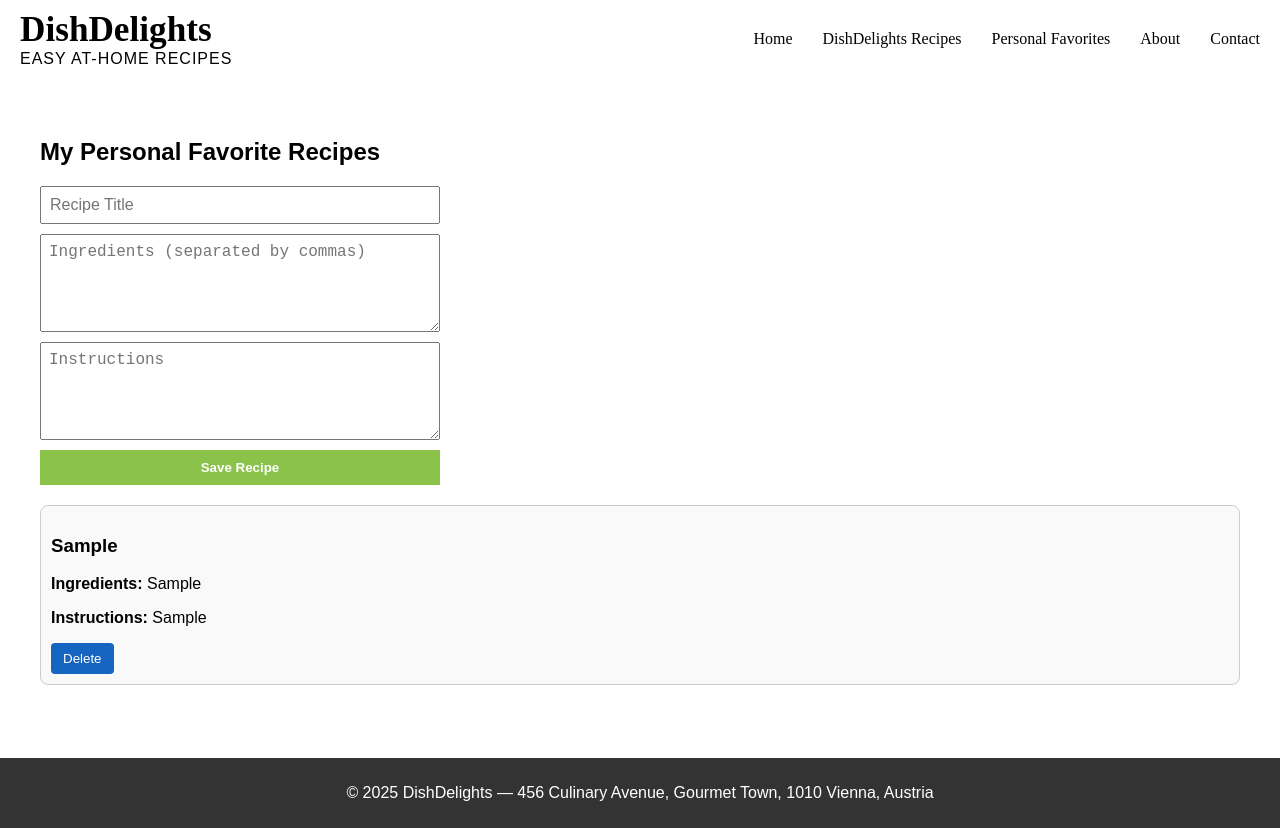
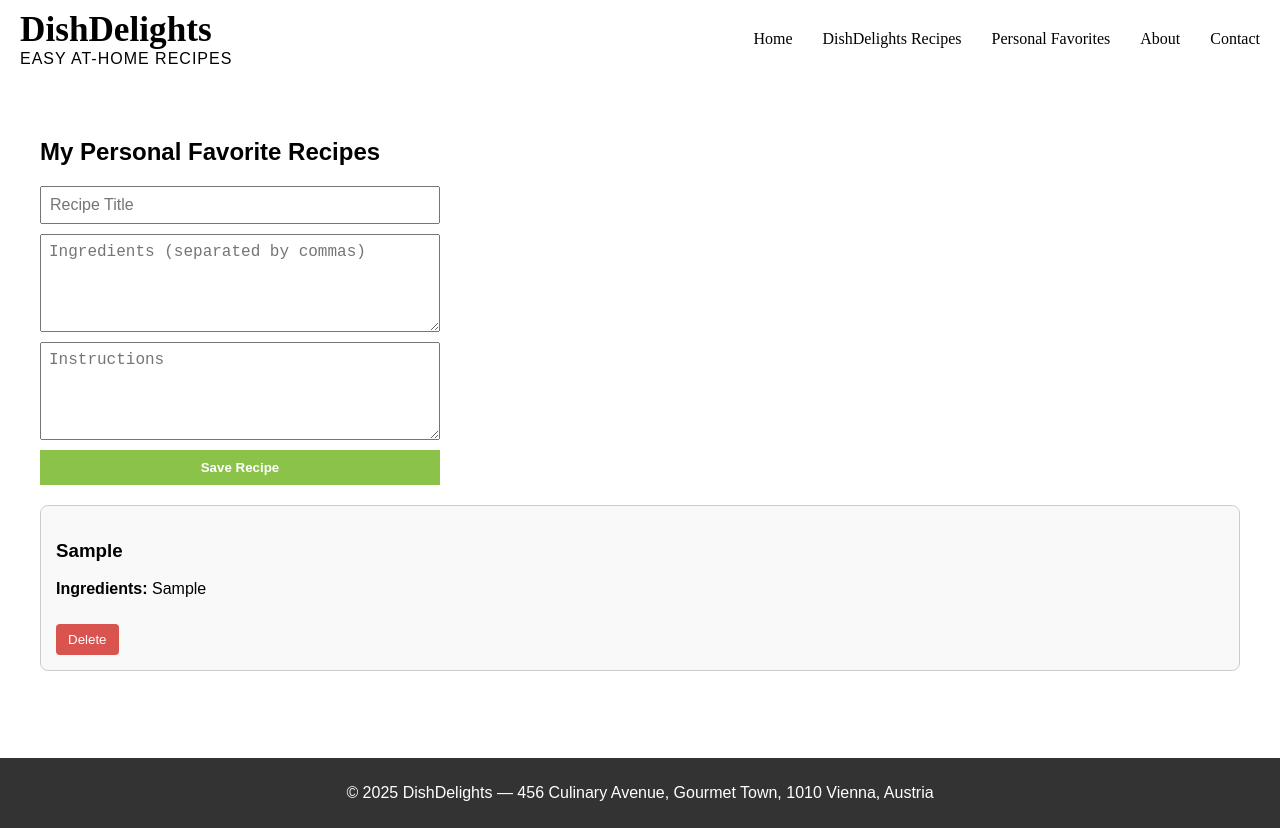
Before and after one commit to marthasunneva/examcodes, a React (Vite) app: page /favorites in a window 1280 px wide. Both pictures are taken after typing "Sample", "Sample", "Sample" into the empty fields and a click on the button "Save Recipe". Built offline with nearby package versions, Linux system fonts and the light colour scheme; a web font is replaced by a local one.

Commit message:
Version2

```diff
--- a/src/App.jsx
+++ b/src/App.jsx
@@ -6,7 +6,6 @@ import Footer from './components/Footer'
 
 import Home from './pages/Home'
 import Recipes from './pages/Recipes'
-//import DummyRecipes from './pages/DummyRecipes'
 import Favorites from './pages/Favorites'
 import About from './pages/About'
 import Contact from './pages/Contact'
--- a/src/pages/Favorites.jsx
+++ b/src/pages/Favorites.jsx
@@ -1,69 +1,85 @@
-import React, { useState, useEffect } from 'react'
-import RecipeForm from '../components/RecipeForm'
+// src/pages/Favorites.jsx
+import React, { useState, useEffect } from 'react';
+import RecipeForm from '../components/RecipeForm';
 
 function Favorites() {
-  const [favorites, setFavorites] = useState([])
+  const [favorites, setFavorites] = useState([]);
 
-  // Load from localStorage on mount
+  // Load favorites from localStorage when the component mounts
   useEffect(() => {
-    const stored = localStorage.getItem('favoriteRecipes')
-    if (stored) {
-      setFavorites(JSON.parse(stored))
+    const storedFavorites = localStorage.getItem('favoriteRecipes');
+    if (storedFavorites) {
+      setFavorites(JSON.parse(storedFavorites));
     }
-  }, [])
+  }, []);
 
-  // Save to localStorage whenever favorites change
+  // Save favorites to localStorage whenever the favorites state changes
   useEffect(() => {
-    localStorage.setItem('favoriteRecipes', JSON.stringify(favorites))
-  }, [favorites])
+    localStorage.setItem('favoriteRecipes', JSON.stringify(favorites));
+  }, [favorites]);
 
-  const addRecipe = (recipe) => {
-    setFavorites([...favorites, recipe])
-  }
+  const addFavorite = (recipe) => {
+    setFavorites([...favorites, recipe]);
+  };
 
-  const deleteRecipe = (id) => {
-    setFavorites(favorites.filter(recipe => recipe.id !== id))
-  }
+  const deleteFavorite = (id) => {
+    setFavorites(favorites.filter((recipe) => recipe.id !== id));
+  };
 
   return (
     <div style={styles.container}>
       <h2>My Personal Favorite Recipes</h2>
-      <RecipeForm onSubmit={addRecipe} />
-      <div>
-        {favorites.map(recipe => (
-          <div key={recipe.id} style={styles.favoriteItem}>
+      {/* Form to add a new favorite recipe */}
+      <RecipeForm onSubmit={addFavorite} />
+      {/* Show a friendly message if there are no favorites */}
+      {favorites.length === 0 ? (
+        <p style={styles.message}>No favorites added yet. Start adding some recipes!</p>
+      ) : (
+        <div style={styles.list}>
+          {favorites.map((recipe) => (
+            <div key={recipe.id} style={styles.recipeItem}>
               <h3>{recipe.title}</h3>
               <p><strong>Ingredients:</strong> {recipe.ingredients.join(', ')}</p>
-            <p><strong>Instructions:</strong> {recipe.instructions}</p>
-            <button onClick={() => deleteRecipe(recipe.id)} style={styles.deleteButton}>
+              <button style={styles.deleteButton} onClick={() => deleteFavorite(recipe.id)}>
                 Delete
               </button>
             </div>
           ))}
         </div>
+      )}
     </div>
-  )
+  );
 }
 
 const styles = {
   container: {
     padding: '20px',
   },
-  favoriteItem: {
+  message: {
+    fontStyle: 'italic',
+    color: '#666',
+  },
+  list: {
+    display: 'flex',
+    flexDirection: 'column',
+    gap: '15px',
+    marginTop: '20px',
+  },
+  recipeItem: {
     border: '1px solid #ccc',
     borderRadius: '8px',
-    padding: '10px',
-    marginBottom: '10px',
+    padding: '15px',
     backgroundColor: '#f9f9f9',
   },
   deleteButton: {
-    backgroundColor: '#1565C0', // Deep Blue
+    backgroundColor: '#d9534f',
     color: '#fff',
     border: 'none',
     padding: '8px 12px',
+    borderRadius: '4px',
     cursor: 'pointer',
-    borderRadius: '4px',
+    marginTop: '10px',
   },
-}
+};
 
-export default Favorites
+export default Favorites;
```
Lines whose indentation alone changed are shown as unchanged.
